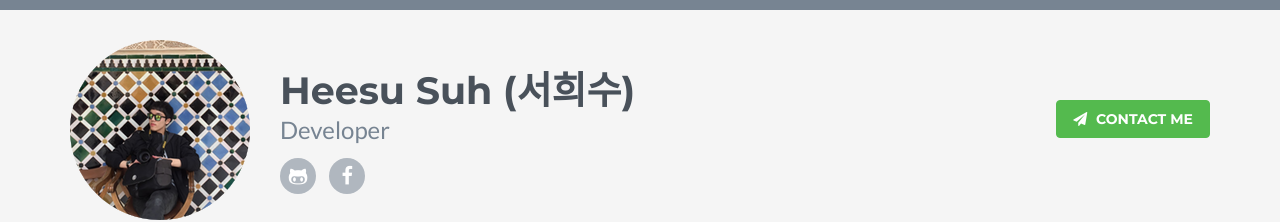
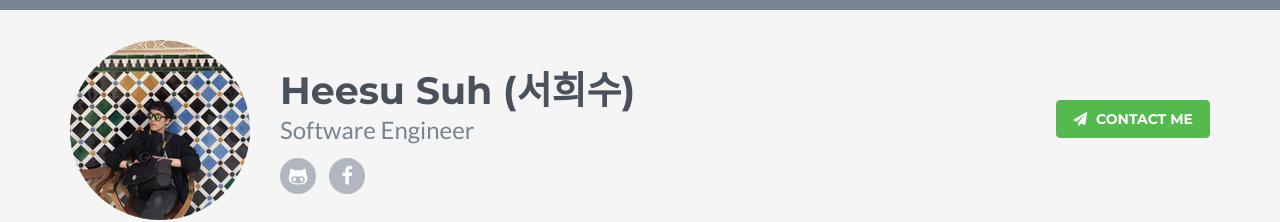
Before and after one commit to hssuh96/hssuh96.github.io, a plain HTML site: page index.html in a window 1280 px wide. Shown: the top 222 px of the page. Drawn offline with Linux system fonts and the light colour scheme.

Commit message:
edit description

```diff
--- a/index.html
+++ b/index.html
@@ -41,7 +41,7 @@
             <img class="profile-image img-responsive pull-left" src="assets/images/profile.png" alt="James Lee" />
             <div class="profile-content pull-left">
                 <h1 class="name">Heesu Suh (서희수)</h1>
-                <h2 class="desc">Developer</h2>
+                <h2 class="desc">Software Engineer</h2>
                 <ul class="social list-inline">
                     <li><a href="https://github.com/hssuh96"><i class="fa fa-github-alt"></i></a></li>
                     <!-- <li><a href="https://www.linkedin.com/in/heesu-suh-697b71119/"><i class="fa fa-linkedin"></i></a></li> -->
```
